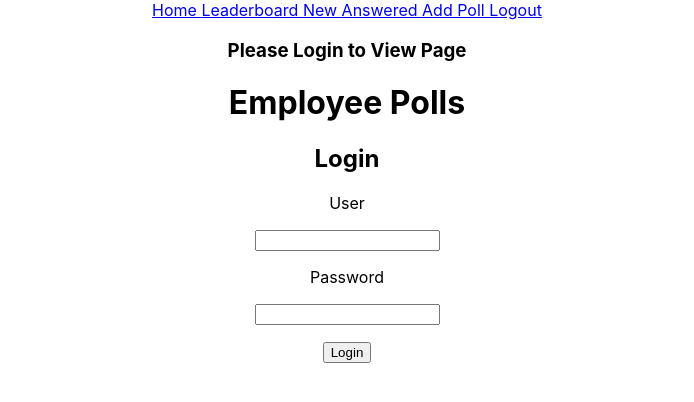
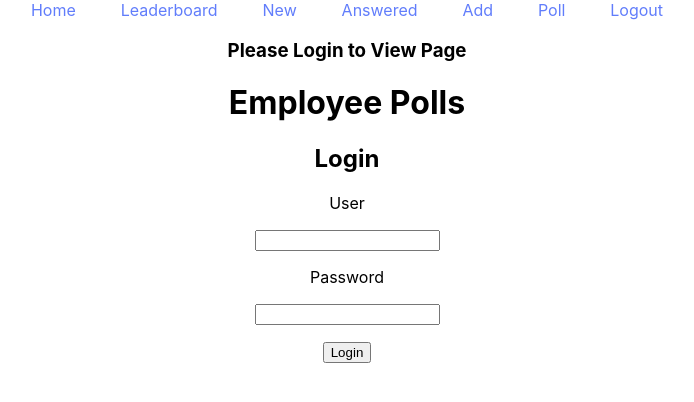
Before and after one commit to rautry6/EmployeePolls-Udacity-Project, a React (Create React App) app: page /add in a window 1280 px wide. Shown: the top 402 px of the page, without its empty margins (293-987 px from the left). Built offline with nearby package versions, Linux system fonts and the light colour scheme.

Commit message:
Add Nav css stlying

```diff
--- /dev/null
+++ b/src/components/Nav.css
@@ -0,0 +1,18 @@
+.link {
+    color: #617dfb;
+    word-spacing: 4ch;
+    text-decoration: none;
+}
+
+.nav-avatar{
+    width: 40px;
+    height: 40px;
+    border-radius: 50%;
+    margin-right: 10px;
+}
+
+.authed-user{
+    font-size: 1rem;
+    font-weight: bold;
+    color: rgb(0, 0, 0);
+}
--- a/src/components/Nav.js
+++ b/src/components/Nav.js
@@ -2,6 +2,7 @@ import { Link } from "react-router-dom";
 import { connect } from "react-redux";
 import { setAuthedUser } from "../actions/authedUser.js";
 import { useState, useEffect } from "react";
+import "./Nav.css";
 
 const Nav = (props) => {
   const [authedUser, setAuthUser] = useState(props.authedUser);
@@ -18,19 +19,19 @@ const Nav = (props) => {
 
   return (
     <div className="nav">
-      <Link to="/homepage">Home </Link>
+      <Link to="/homepage" className="link">Home </Link>
 
-      <Link to="/leaderboard">Leaderboard </Link>
+      <Link to="/leaderboard" className="link">Leaderboard </Link>
 
-      <Link to="/new">New </Link>
+      <Link to="/new" className="link">New </Link>
 
-      <Link to="/answered">Answered </Link>
+      <Link to="/answered" className="link">Answered </Link>
 
-      <Link to="/add">Add Poll </Link>
+      <Link to="/add" className="link">Add Poll </Link>
 
       {authedUser !== null ? (
         <span>
-          <span>{authedUser}</span>
+          <span className="authed-user">{authedUser}</span>
           <img
             src={users[authedUser].avatarURL}
             alt="avatar"
@@ -40,7 +41,7 @@ const Nav = (props) => {
       ) : (
         <span></span>
       )}
-      <Link to="/" onClick={onLogout}>
+      <Link to="/" onClick={onLogout} className="link">
         Logout
       </Link>
     </div>
```
